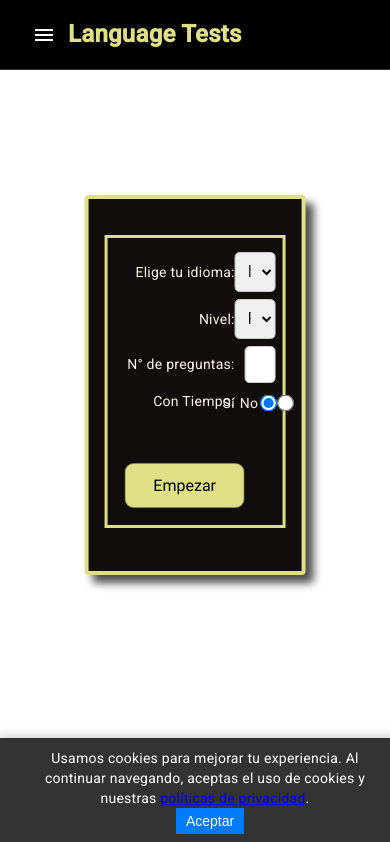
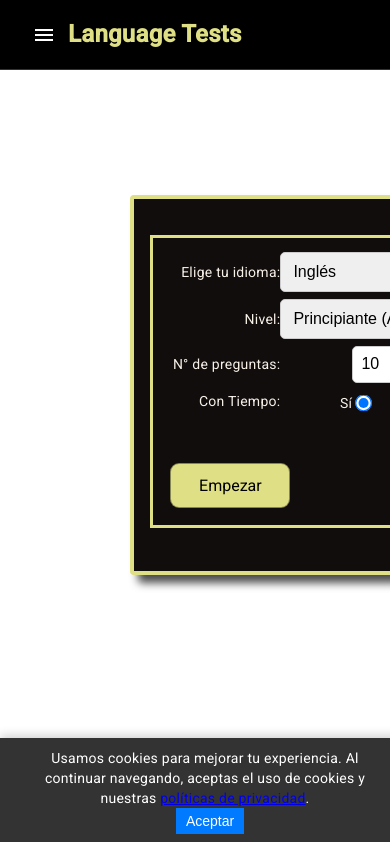
Before and after one commit to sebasxx85/englishProyect, an Angular app: page /home in a window 390 px wide. Shown: the top 842 px of the page. Built offline with nearby package versions, Linux system fonts and the light colour scheme.

Commit message:
act plantilla

```diff
--- a/src/app/components/home/home.component.scss
+++ b/src/app/components/home/home.component.scss
@@ -38,12 +38,16 @@ input, select {
   align-items: center;
   min-height: 90vh;
   min-width: 70vh;
+  width: 100%;
+  padding: 0 10px; /* Márgenes laterales para evitar que el card toque los bordes */
 }
 
 .custom-card {
   color: rgb(248, 241, 232);
   border: 4px solid rgb(223, 223, 133);
-  width: 37.33%;
+  width: 87%; /* Ocupará el 50% del ancho en pantallas grandes */
+  max-width: 500px; /* No crecerá más allá de 500px */
+  min-width: 300px; /* No será más pequeño que 320px */
   padding: 1rem;
   box-shadow: 8px 8px 8px rgba(0, 0, 0, 0.7);
   background-color: rgb(18, 13, 13);
@@ -78,48 +82,33 @@ input, select {
 }
 
   /* Pantallas entre 726px y 926px */
-@media (max-width: 926px) and (min-width: 726px) {
-  .card-container {
-    max-width: 97vh;
-  }
+  @media (max-width: 926px) and (min-width: 726px) {
   .custom-card {
-    min-width: 25vh;
+    width: 80%; /* Aumenta el ancho en pantallas pequeñas */
+    max-width: 400px; /* Ajusta el límite superior */
 
   }
 }
 
 /* Pantallas entre 560px y 725px */
 @media (max-width: 725px) and (min-width: 560px) {
-  .card-container {
-    max-width: 87vh;
-    position: absolute;
-    transform: translate(-12%, 0%);
-  }
   .custom-card {
-    min-width: 25vh;
+    width: 80%; /* Aumenta el ancho en pantallas pequeñas */
+    max-width: 400px; /* Ajusta el límite superior */
   }
 }
 
 @media (max-width: 560px) and (min-width: 425px) {
-  .card-container {
-    max-width: 87vh;
-    position: absolute;
-    transform: translate(-17%, 0%);
-  }
   .custom-card {
-    min-width: 25vh;
+    width: 97%; /* Ocupa casi todo el ancho en móviles */
+    max-width: 350px;
   }
 }
 
 @media (max-width: 425px) and (min-width: 210px) {
-  .card-container {
-    max-width: 77vh;
-    margin-right: 50px;
-    position: absolute;
-    transform: translate(-17%, 0%);
-  }
   .custom-card {
-    min-width: 25vh;
+    width: 97%; /* Ocupa casi todo el ancho en móviles */
+    max-width: 350px;
   }
 }
 
@@ -152,7 +141,7 @@ input, select {
 }
 
 .form-group input[type="radio"] {
-  width: 14px; /* Tamaño reducido */
+  width: 7px; /* Tamaño reducido */
   height: 14px;
   transform: scale(1.2); /* Alternativa para reducir tamaño sin afectar layout */
   margin-left: 5px; /* Reduce el espacio entre el label y el radio button */
@@ -162,8 +151,8 @@ input, select {
 .form-group label.time {
   width: auto;
   margin-top: 3px;
-  margin-right: 17px;
-  margin-left: -80px;
+  margin-right: 10px;
+  margin-left: -107px;
 }
 
 ////////////////////////////////* Cookie banner privacy *//////////////////////////////////
--- a/src/app/components/user/login.component.scss
+++ b/src/app/components/user/login.component.scss
@@ -21,7 +21,9 @@ select {
 .custom-card {
   color: rgb(248, 241, 232);
   border: 4px solid rgb(223, 223, 133);
-  width: 37.33%;
+  width: 87%; /* Ocupará el 50% del ancho en pantallas grandes */
+  max-width: 500px; /* No crecerá más allá de 500px */
+  min-width: 240px; /* No será más pequeño que 320px */
   margin-top: 30px;
   padding: 1rem;
   box-shadow: 8px 8px 8px rgba(0.0, 0.0, 0.7, 0.7); /* Añade sombra para mejor visibilidad */
```
